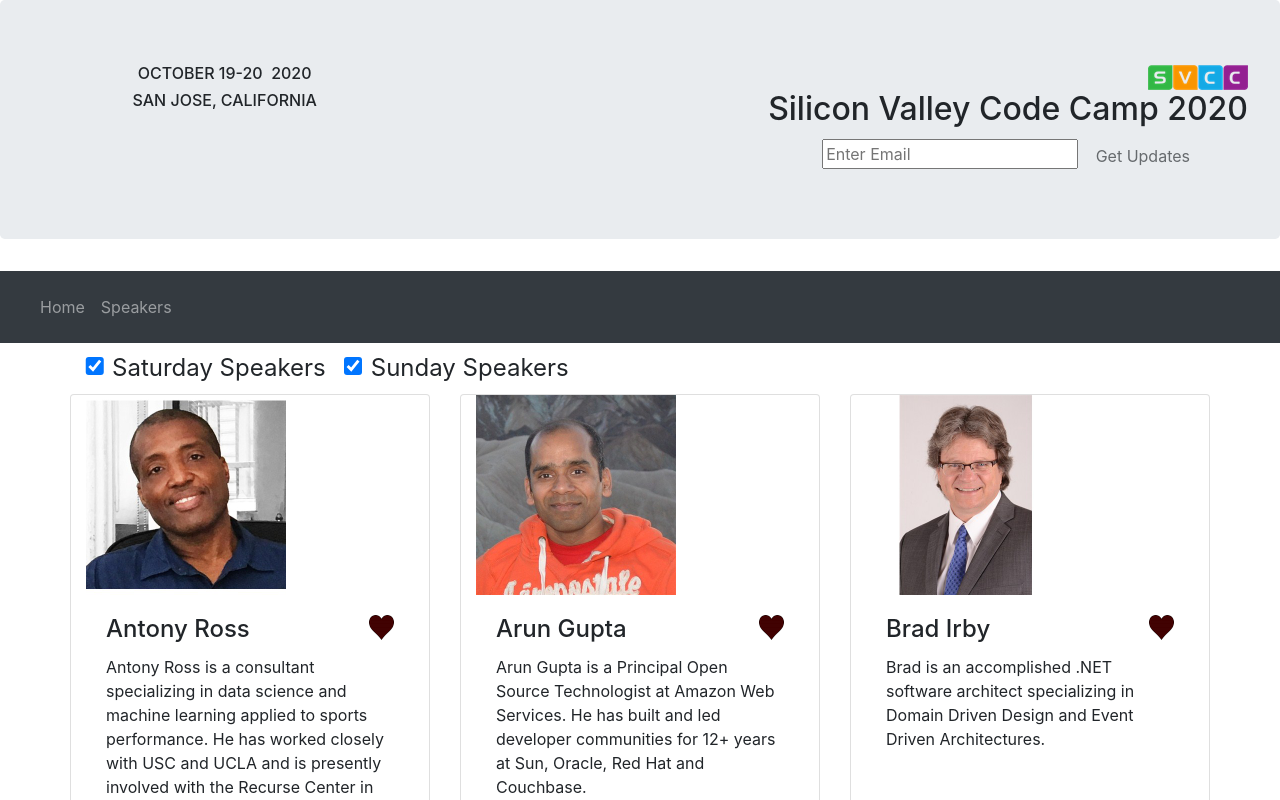
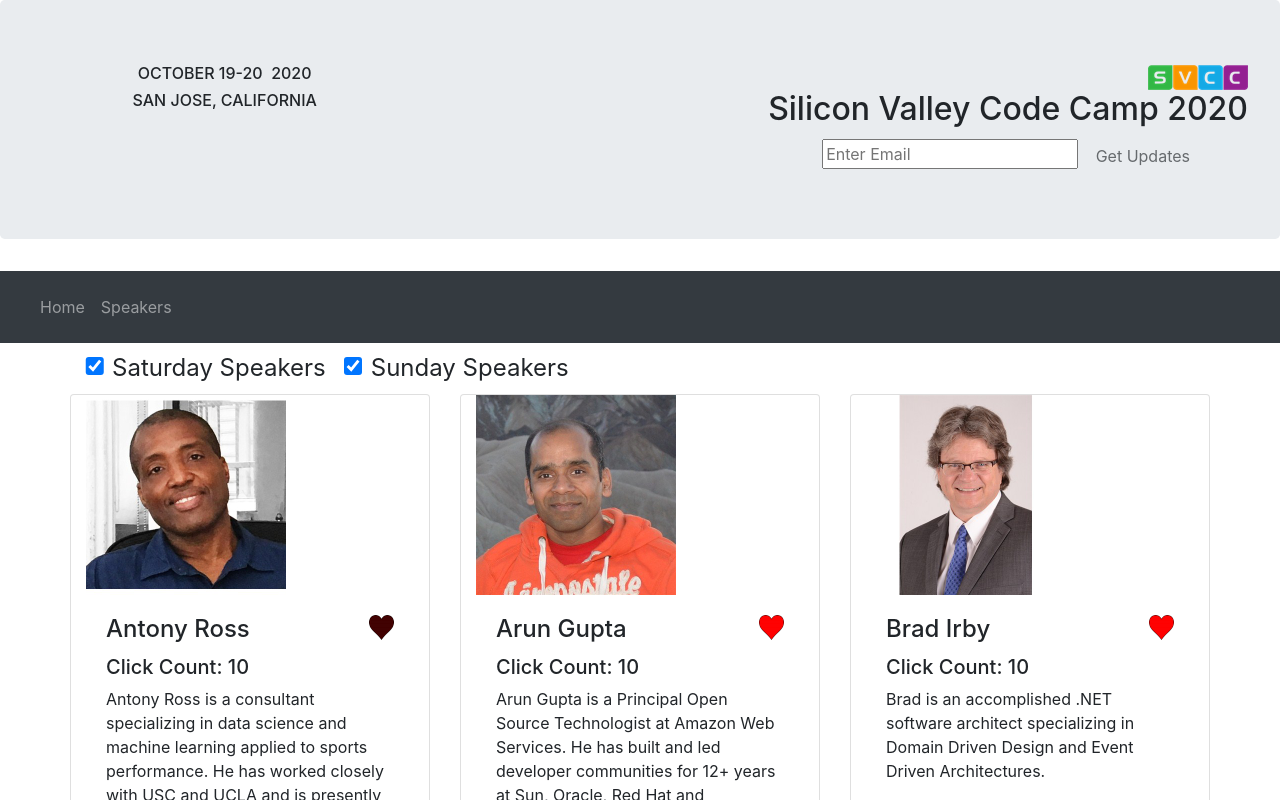
Before and after one commit to jalanya/pluralsight-using-react-hooks, a Next.js app: page /speakers in a window 1280 px wide. Shown: the top 800 px of the page. Built offline with nearby package versions, Linux system fonts and the light colour scheme; data requests are answered from the project's data file.

Commit message:
FEAT: Using useContext and useReducer to Make a Redux-like Global State
- Create a New Custom Hook for Counting Clicks Per Speaker

```diff
--- a/db.json
+++ b/db.json
@@ -49,7 +49,7 @@
       "id": 1269,
       "firstName": "Arun",
       "lastName": "Gupta",
-      "favorite": false,
+      "favorite": true,
       "bio": "Arun Gupta is a Principal Open Source Technologist at Amazon Web Services. He has built and led developer communities for 12+ years at Sun, Oracle, Red Hat and Couchbase.",
       "sat": false,
       "sun": true
@@ -58,7 +58,7 @@
       "id": 1725,
       "firstName": "Brad",
       "lastName": "Irby",
-      "favorite": false,
+      "favorite": true,
       "bio": "Brad is an accomplished .NET software architect specializing in Domain Driven Design and Event Driven Architectures.",
       "sat": true,
       "sun": false
--- a/src/SpeakerDetail.js
+++ b/src/SpeakerDetail.js
@@ -1,4 +1,5 @@
 import ImageToggleOnScroll from './ImageToggleOnScroll';
+import useSpeakerDataManager from './useSpeakerDataManager';
 
 const SpeakerDetail = React.memo(({
   speakerRec,
@@ -12,6 +13,9 @@ const SpeakerDetail = React.memo(({
     bio,
   } = speakerRec;
   console.log(`SpeakerDetail:${id} ${firstName} ${lastName} ${favorite}`);
+
+  const { favoriteClickCount, incrementFavoriteClickCount } = useSpeakerDataManager();
+
   return (
     <div className="card col-4 cardmin">
       <ImageToggleOnScroll
@@ -26,13 +30,14 @@ const SpeakerDetail = React.memo(({
             className={favorite ? 'heartredbutton' : 'heartdarkbutton'}
             onClick={(e) => {
               onHeartFavoriteHandler(e, speakerRec);
+              incrementFavoriteClickCount();
             }}
           />
           <span>
             {firstName} {lastName}
           </span>
         </h4>
-
+        <h5>Click Count: {favoriteClickCount}</h5>
         <span>{bio}</span>
       </div>
     </div>
--- a/src/speakersReducer.js
+++ b/src/speakersReducer.js
@@ -19,6 +19,9 @@ export function speakersReducer(state, action) {
       case "unfavorite": {
         return { ...state, speakerList: updateFavorite(false) };
       }
+      case "incrementFavoriteClickCount": {
+        return { ...state, favoriteClickCount: state.favoriteClickCount + 1 };
+      }
       default:
         return state;
     }
--- a/src/useSpeakerDataManager.js
+++ b/src/useSpeakerDataManager.js
@@ -4,10 +4,17 @@ import { speakersReducer } from './speakersReducer';
 //import SpeakerData from './SpeakerData';
 
 function useSpeakerDataManager () {
-  const [{ isLoading, speakerList }, dispatch] = useReducer(speakersReducer, {
+  const [{ isLoading, speakerList, favoriteClickCount }, dispatch] = useReducer(speakersReducer, {
     isLoading: true,
     speakerList: [],
+    favoriteClickCount: 10,
   });
+
+  function incrementFavoriteClickCount() {
+    dispatch({
+      type: 'incrementFavoriteClickCount',
+    });
+  }
 
   function toggleSpeakerFavorite(speakerRec) {
     const updateData = async function() {
@@ -32,6 +39,7 @@ function useSpeakerDataManager () {
     //   });
     // });
     const fetchData = async function() {
+      console.log('fetch Data..');
       let result = await axios.get('http://localhost:4000/speakers');
       dispatch({type: 'setSpeakerList', data: result.data})
     }
@@ -40,7 +48,13 @@ function useSpeakerDataManager () {
       console.log('cleanup');
     };
   }, []); // [speakingSunday, speakingSaturday]);
-  return { isLoading, speakerList, toggleSpeakerFavorite };
+  return {
+    isLoading,
+    speakerList,
+    favoriteClickCount,
+    incrementFavoriteClickCount,
+    toggleSpeakerFavorite
+  };
 }
 
 export default useSpeakerDataManager;
```
